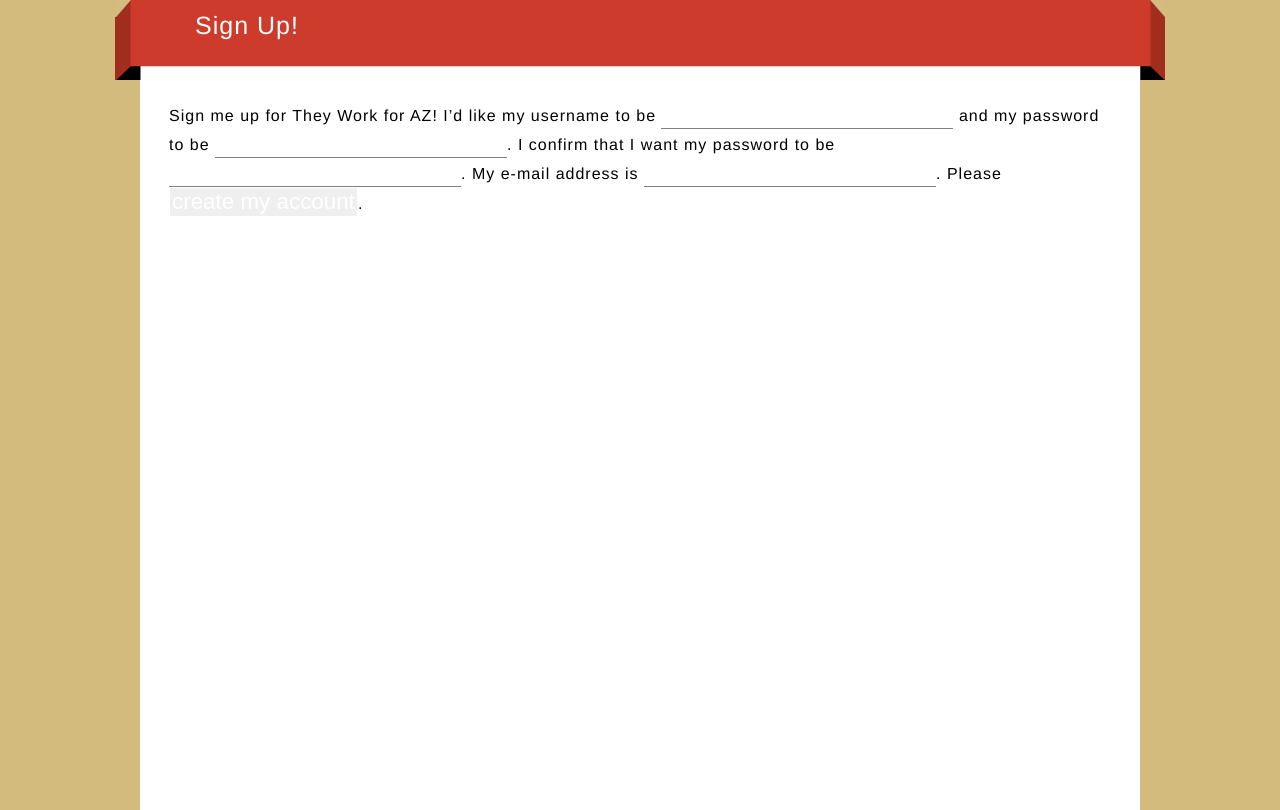
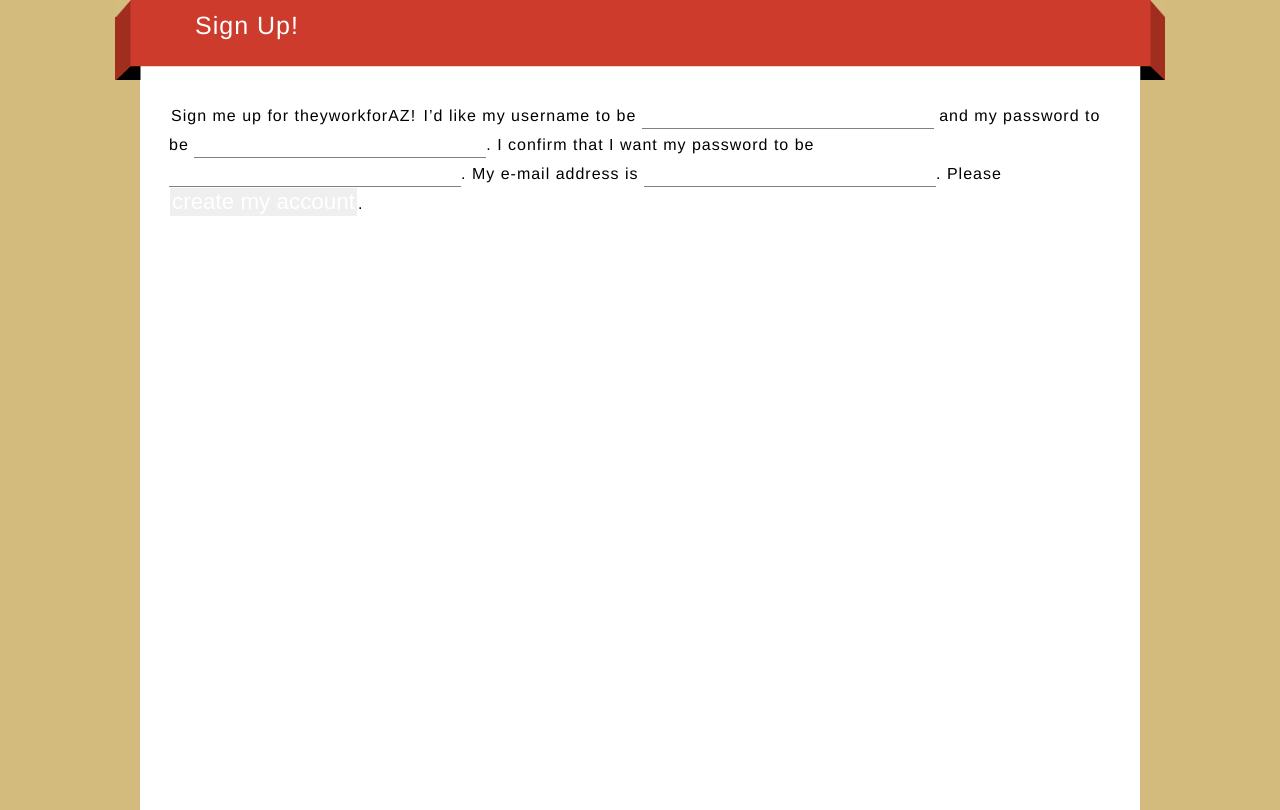
Before and after one commit to markng/theyworkforaz, a Django app: template templates/registration/registration_form.html in a window 1280 px wide. Shown: the part 178-988 px from the top of the page. Run offline with Django 3.2, Linux system fonts and the light colour scheme; the template is opened without the code that fills it: most values are stand-ins (such as "Sample title", 1, 10 or a date in 2020); form fields are guessed from the names that the template uses.

Commit message:
Fix registration form, fix up space in login form.

```diff
--- a/templates/registration/login.html
+++ b/templates/registration/login.html
@@ -6,12 +6,12 @@
 <div class="full">
     {% if form.errors %}
     <div class="non_field_errors">
-        <p>Sorry, we don't recognise that username and/or password.  Please try again.</p>
+        <p>Sorry, we don't recognize that username and/or password.  Please try again.</p>
     </div>
     {% endif %}
     <form method="post" action="">
     {% csrf_token %}
-    My username is {{ form.username }} and my password is {{ form.password }}.  <input type="submit" value="Please log me in.">
+    <p>My username is {{ form.username }} and my password is {{ form.password }}.  <input type="submit" value="Please log me in."></p>
     <input type="hidden" name="next" value="{% url home %}">
     </form>
 </div>
--- a/templates/registration/registration_form.html
+++ b/templates/registration/registration_form.html
@@ -10,7 +10,8 @@
             {{ form.non_field_errors }}
         </div>
        {% endif %}
-       <p>Sign me up for They Work for AZ! I’d like my username to be {{ form.username }}{% for error in form.username.errors %}<span class="error">({{ error }})</span>{% endfor %} and my password to be {{ form.password1 }}{% for error in form.password1.errors %}<span class="error">({{ error }})</span>{% endfor %}.  I confirm that I want my password to be {{ form.password2 }}{% for error in form.password2.errors %}<span class="error">({{ error }})</span>{% endfor %}.  My e-mail address is {{ form.email }}{% for error in form.email.errors %}<span class="error">({{ error }})</span>{% endfor %}.  Please <input type="submit" value="create my account">.</p>
+       <p><strong>Sign me up for theyworkforAZ!</strong> I’d like my username to be {{ form.username }}{% for error in form.username.errors %}<span class="error">({{ error }})</span>{% endfor %} and my password to be {{ form.password1 }}{% for error in form.password1.errors %}<span class="error">({{ error }})</span>{% endfor %}.
+I confirm that I want my password to be {{ form.password2 }}{% for error in form.password2.errors %}<span class="error">({{ error }})</span>{% endfor %}.  My e-mail address is {{ form.email }}{% for error in form.email.errors %}<span class="error">({{ error }})</span>{% endfor %}. Please <input type="submit" value="create my account">.</p>
     </form>
 </div>
 
```
